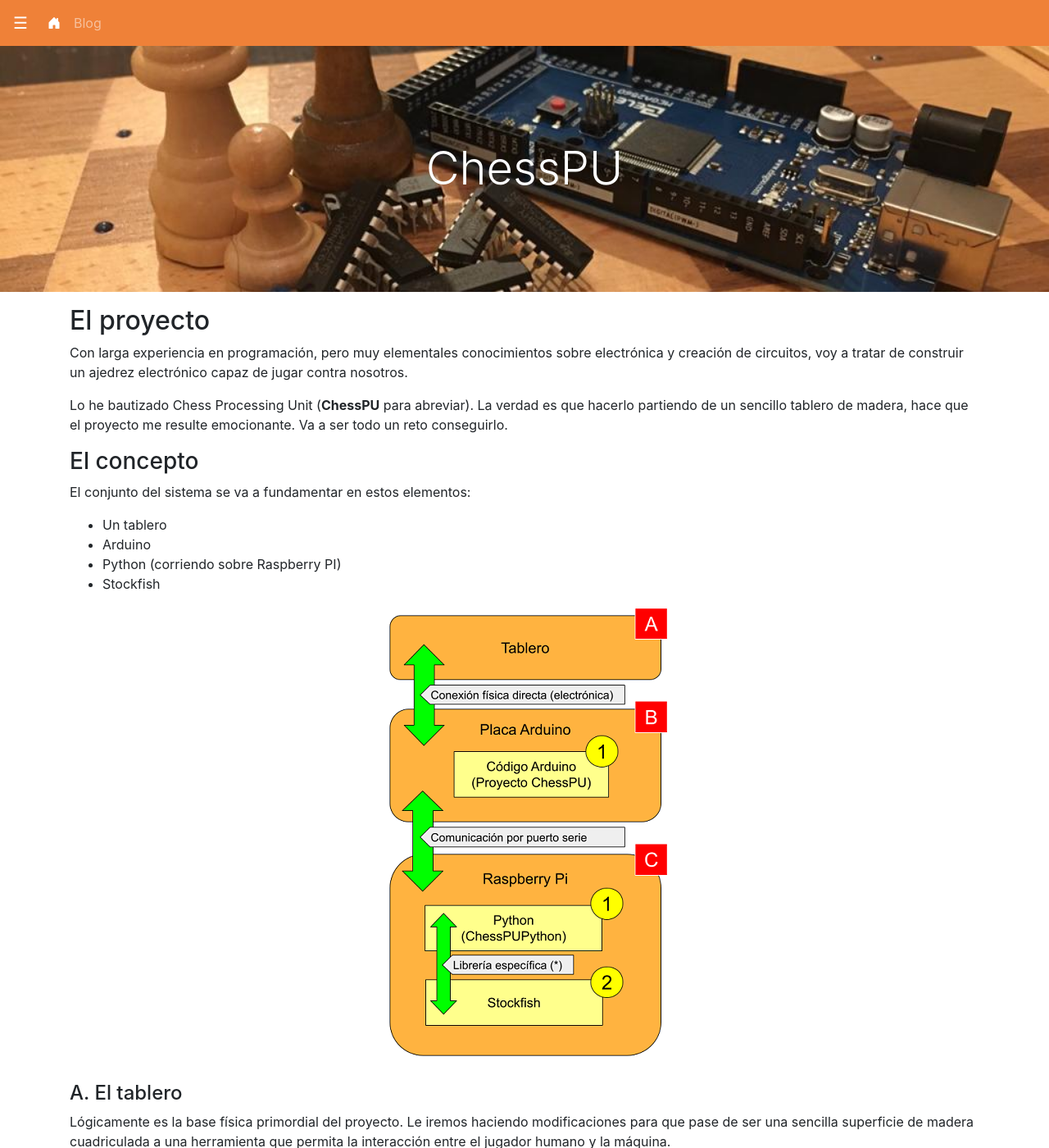
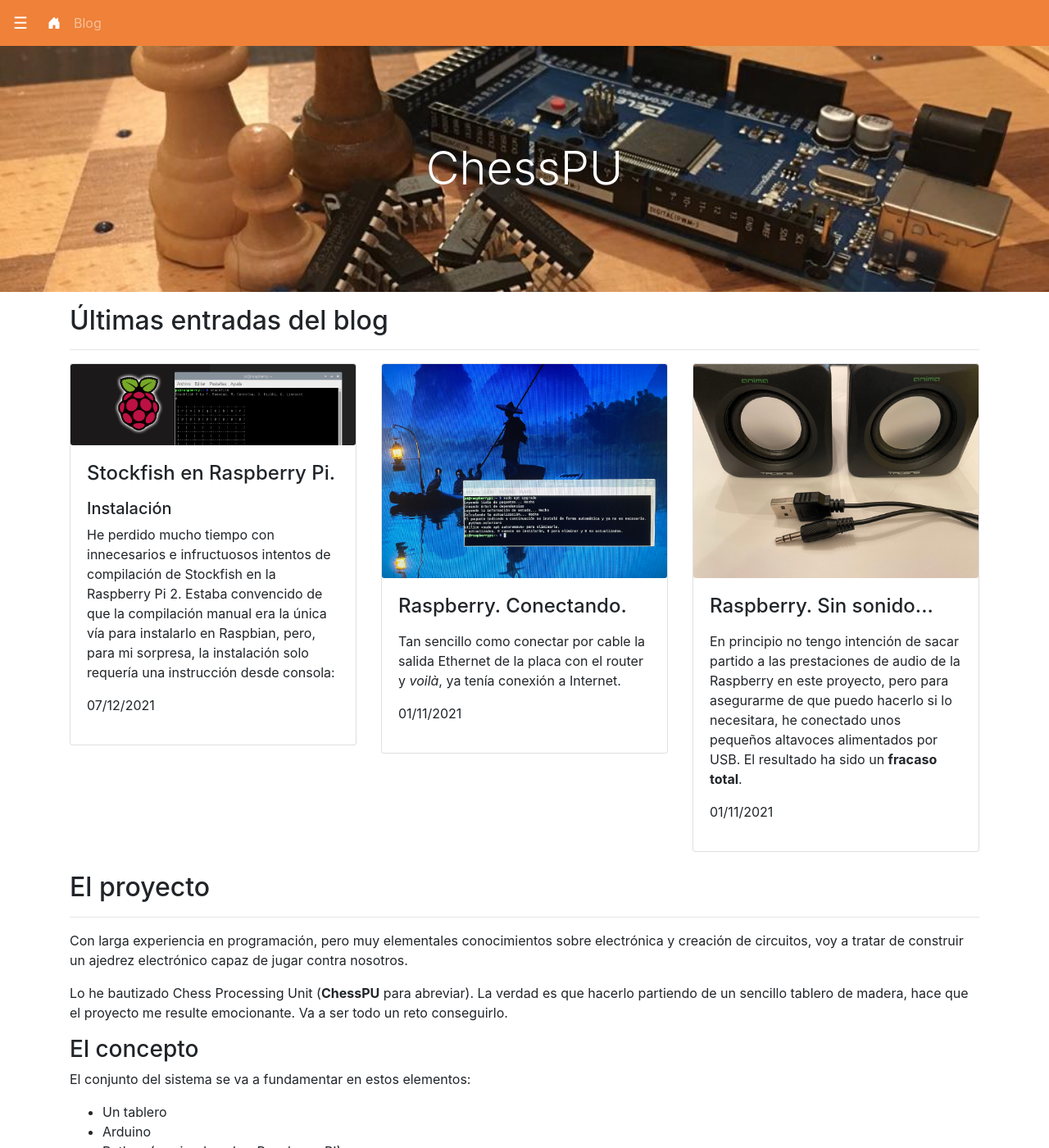
Before and after one commit to ChessPU/WebChessPU, a Jekyll site: the page built from index.md, in a window 1280 px wide and 1400 px high. Shown: the whole window at 82% size. Built offline with Jekyll 4.4.1, drawn with Linux system fonts in a browser that asks for light colours; nearby versions of some CDN libraries.

Commit message:
Incorporacion del blog a la home

```diff
--- a/index.md
+++ b/index.md
@@ -9,7 +9,18 @@
     Menú inspirado en el tipo "Sidenav Overlay Examplo" de https://www.w3schools.com/howto/howto_js_sidenav.asp
     cuyo código de puede ver y probar en w3schools.com/howto/tryit.asp?filename=tryhow_js_sidenav
 -->
+## Últimas entradas del blog
+<hr>
+<div class="row">
+  <br>
+  {% for post in site.posts limit:3 %}
+    {% include blog/blog-card.html %}
+  {% endfor %}
+</div>
+
+
 ## El proyecto
+<hr>
 Con larga experiencia en programación, pero muy elementales conocimientos sobre electrónica y creación de circuitos, voy a tratar de construir un ajedrez electrónico capaz de jugar contra nosotros.
 
 Lo he bautizado Chess Processing Unit (**ChessPU** para abreviar). La verdad es que hacerlo partiendo de un sencillo tablero de madera, hace que el proyecto me resulte emocionante. Va a ser todo un reto conseguirlo.
```
